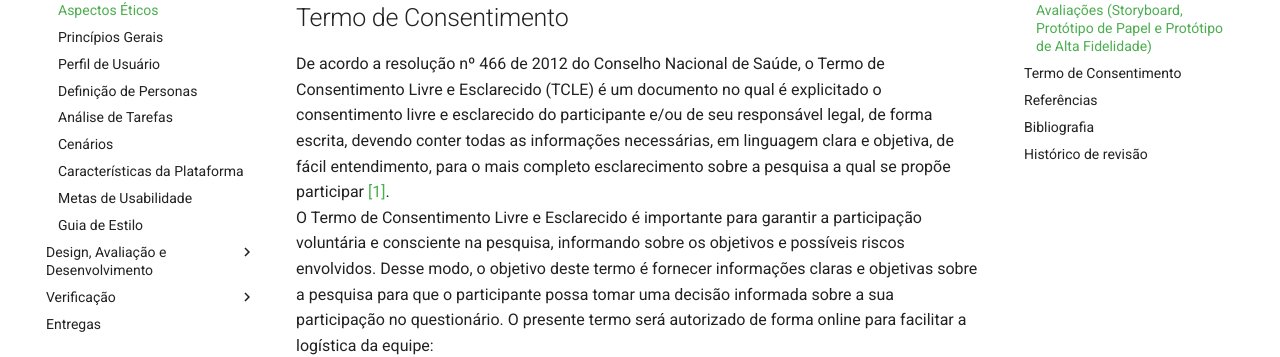
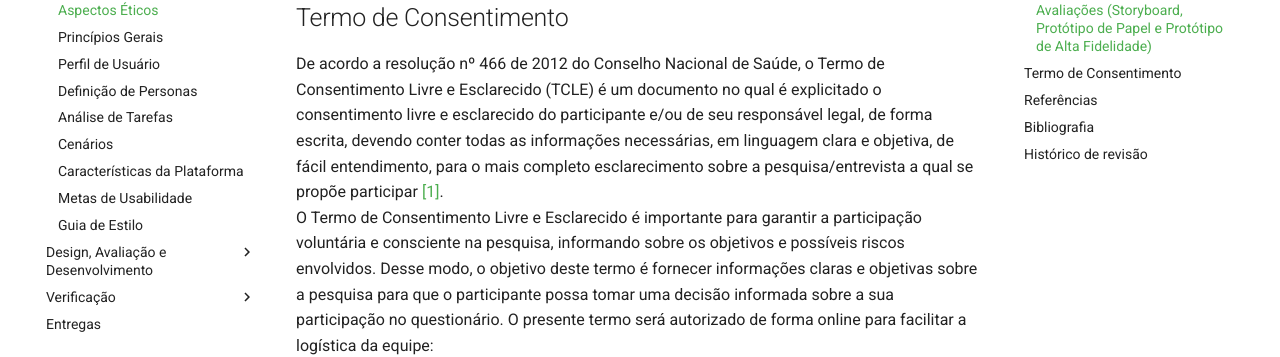
Before and after one commit to Interacao-Humano-Computador/2023.1-ISSNet, an MkDocs documentation site: the page built from gitpages/docs/analise_de_requisitos/aspectos_eticos.md, in a window 1280 px wide and 900 px high, scrolled down 1466 px. Shown: the part 206-563 px from the top of the window. Built offline with MkDocs 1.6.1 and Material for MkDocs 9.7.7, drawn with Linux system fonts in a browser that asks for light colours; comment, search, counter and statistics services are not loaded.

Commit message:
Adicionando Aplicação dos Aspectos Éticos e edição do termo de consentimento

```diff
--- a/gitpages/docs/analise_de_requisitos/aspectos_eticos.md
+++ b/gitpages/docs/analise_de_requisitos/aspectos_eticos.md
@@ -29,7 +29,7 @@ Durante as entrevistas, adotaremos uma postura respeitosa e empática, asseguran
 Para as avaliações, seja por meio de storyboard, protótipo de papel ou protótipo de alta fidelidade, garantiremos que todas as informações compartilhadas pelos participantes sejam tratadas com confidencialidade. Os resultados serão analisados de forma agregada, preservando a identidade dos participantes.
 
 ## Termo de Consentimento
-De acordo a resolução nº 466 de 2012 do Conselho Nacional de Saúde, o Termo de Consentimento Livre e Esclarecido (TCLE) é um documento no qual é explicitado o consentimento livre e esclarecido do participante e/ou de seu responsável legal, de forma escrita, devendo conter todas as informações necessárias, em linguagem clara e objetiva, de fácil entendimento, para o mais completo esclarecimento sobre a pesquisa a qual se propõe participar <a href="#conselho">[1]</a>.<br>
+De acordo a resolução nº 466 de 2012 do Conselho Nacional de Saúde, o Termo de Consentimento Livre e Esclarecido (TCLE) é um documento no qual é explicitado o consentimento livre e esclarecido do participante e/ou de seu responsável legal, de forma escrita, devendo conter todas as informações necessárias, em linguagem clara e objetiva, de fácil entendimento, para o mais completo esclarecimento sobre a pesquisa/entrevista a qual se propõe participar <a href="#conselho">[1]</a>.<br>
 O Termo de Consentimento Livre e Esclarecido é importante para garantir a participação voluntária e consciente na pesquisa, informando sobre os objetivos e possíveis riscos envolvidos. Desse modo, o objetivo deste termo é fornecer informações claras e objetivas sobre a pesquisa para que o participante possa tomar uma decisão informada sobre a sua participação no questionário. O presente termo será autorizado de forma online para facilitar a logística da equipe:
 
 <div style="text-align: center">
```
Also changed, not shown: other parts of gitpages/docs/analise_de_requisitos/aspectos_eticos.md (+1 -1 lines).
